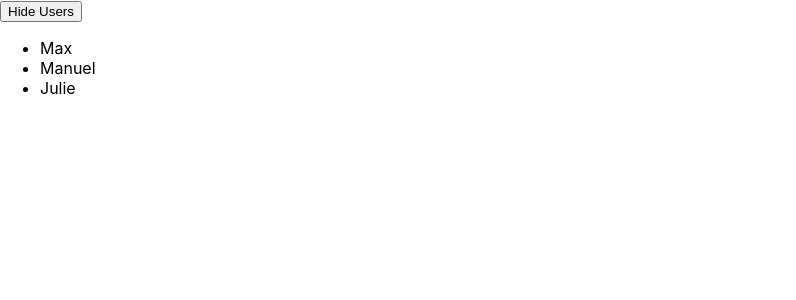
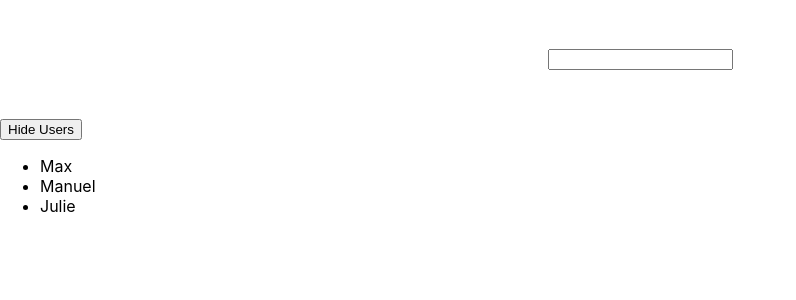
Before and after one commit to BISrat3/registered-userlist, a React (Create React App) app: page / in a window 1280 px wide. Shown: the top 300 px of the page, without its empty margins (0-796 px from the left). Built offline with nearby package versions, Linux system fonts and the light colour scheme.

Commit message:
userFilter

```diff
--- a/src/App.js
+++ b/src/App.js
@@ -1,11 +1,10 @@
-
 import './App.css';
-import Users from './components/Users';
+import UserFinder from './components/UserFinder';
 
 function App() {
   return (
     <div>
-      <Users/>
+      <UserFinder/>
     </div>
   );
 }
--- /dev/null
+++ b/src/components/UserFinder.js
@@ -0,0 +1,33 @@
+import React, { useState, Fragment, useEffect } from 'react'
+import Users from './Users'
+import classes from './UserFinder.module.css'
+
+const DUMMY_USERS = [
+    {id:'u1', name:'Max'},
+    {id:'u2', name:'Manuel'},
+    {id:'u3', name:'Julie'},
+]
+
+export default function UserFinder() {
+    const[filteredUsers, setFilteredUsers] = useState(DUMMY_USERS)
+    const [searchTerm, setSearchTerm] =useState('')
+
+    useEffect(() =>{
+        setFilteredUsers(
+            DUMMY_USERS.filter((user) => user.name.includes(searchTerm))
+        )
+    }, [searchTerm])
+
+    const searchChangeHandler =(event) =>{
+        setSearchTerm(event.target.value)
+    }
+
+  return (
+    <Fragment >
+        <div className={classes.finder}>
+            <input type='search' onChange={searchChangeHandler}/>
+        </div>
+            <Users users={filteredUsers} />
+    </Fragment>
+  )
+}
--- /dev/null
+++ b/src/components/UserFinder.module.css
@@ -0,0 +1,8 @@
+.finder {
+    margin: 2rem auto;
+    background-color: white;
+    padding: 1rem;
+    border-radius: 12px;
+    max-width: 40rem;
+    text-align: center;
+}
--- a/src/components/Users.js
+++ b/src/components/Users.js
@@ -3,11 +3,11 @@
 
 import classes from './Users.module.css'
 
-const DUMMY_USERS = [
-    {id:'u1', name:'Max'},
-    {id:'u2', name:'Manuel'},
-    {id:'u3', name:'Julie'},
-]
+// const DUMMY_USERS = [
+//     {id:'u1', name:'Max'},
+//     {id:'u2', name:'Manuel'},
+//     {id:'u3', name:'Julie'},
+// ]
 
 class Users extends Component{
     constructor(){
@@ -39,7 +39,7 @@
 render (){
     const usersList = (
                 <ul>
-                    {DUMMY_USERS.map((user) =>(
+                    {this.props.users.map((user) =>(
                         <User key={user.id} name={user.name}/>
                     ))}
                 </ul>
```
